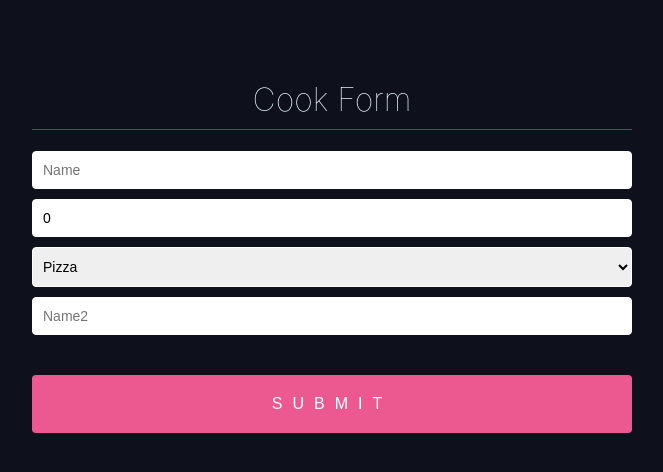
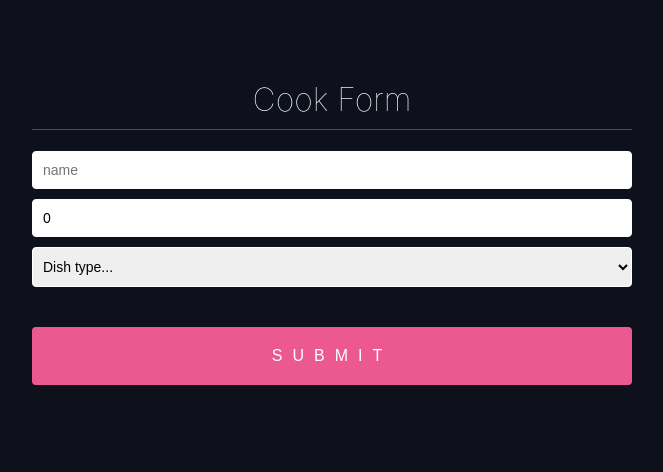
Before and after one commit to Jamisu/cookform, a React (Create React App) app: page / in a window 1280 px wide. Shown: the top 472 px of the page, without its empty margins (308-971 px from the left). Built offline with nearby package versions, Linux system fonts and the light colour scheme.

Commit message:
further improvements

```diff
--- a/src/App.tsx
+++ b/src/App.tsx
@@ -5,21 +5,48 @@ import "./styles.css";
 
 export default function App() {
   const { register, handleSubmit, unregister, formState: { errors } } = useForm();
-  const [dish, updateDish] = useState<string>('Pizza');
+  const [dish, updateDish] = useState<string>('');
   const errorMsg = {
     req: 'this field is required',
     num: 'should be grater than zero'
   }
+  /* TYPES:
+error msg
+data - onSubmit
+
+  */
   const onSubmit = handleSubmit((data) => {
     console.log('SUBMIT', data)
   });
 
   function returnOptions() {
-    if(dish === 'Pizza') {
-      return (<input type="text" placeholder="Name2" {...register("Dish.Name1", {})} />)
+    const misc = []
+    let head = <h2>
+                  {dish} Specs
+                </h2>
+
+    if(dish === 'Sandwich') {
+      misc.push(head)
+      misc.push(<div>
+        <input type="text" placeholder="slices_of_bread" {...register("Dish.slices_of_bread", {})} />
+      </div>)
+
+    } else if (dish === 'Pizza') {
+      misc.push(head)
+      misc.push(<div>
+          <input type="text" placeholder="no_of_slices" {...register("Dish.no_of_slices", {})} />
+          <input type="text" placeholder="diameter" {...register("Dish.diameter", {})} />
+        </div>)
+
+    } else if (dish === 'Soup'){
+      misc.push(head)
+      misc.push(<div>
+          <input type="text" placeholder="spiciness_scale" {...register("Dish.spiciness_scale", {})} />
+        </div>)
     } else {
-      return (<input type="text" placeholder="Name3" {...register("Dish.Name2", {})} />)
+      return (null)
     }
+    return misc
   }
 
   function onDishTypeChange(targetValue:string) {
@@ -27,15 +54,13 @@ export default function App() {
     updateDish(targetValue);
   }
 
-  console.log("errors", errors);
-
   return (
     <form onSubmit={onSubmit}>
       <h1>
         Cook Form
       </h1>
-      <input type="text" placeholder="Name" {...register("Name", {required: errorMsg.req})} />
-      {errors.Name && <div className="error">{errors.Name.message}</div>}
+      <input type="text" placeholder="name" {...register("name", {required: errorMsg.req})} />
+      {errors.name && <div className="error">{errors.name.message}</div>}
 
       <input type="number" defaultValue="0" placeholder="preparation_time" {...register("preparation_time",
         { min: {
@@ -46,7 +71,8 @@ export default function App() {
       })} />
       {errors.preparation_time && <div className="error">{errors.preparation_time.message}</div>}
 
-      <select placeholder="Enter your name" {...register("type", {required: errorMsg.req, onChange: (e) => onDishTypeChange(e.target.value)})}>
+      <select placeholder="Dish" {...register("type", {required: errorMsg.req, onChange: (e) => onDishTypeChange(e.target.value)})}>
+        <option selected disabled hidden>Dish type...</option>
         <option value="Pizza">Pizza</option>
         <option value="Soup">Soup</option>
         <option value="Sandwich">Sandwich</option>
--- a/src/styles.css
+++ b/src/styles.css
@@ -13,6 +13,15 @@ body {
 
   h1 {
     margin-top: 80px;
+    font-weight: 100;
+    color: azure;
+    text-align: center;
+    padding-bottom: 10px;
+    border-bottom: 1px solid #bf1650;
+  }
+
+  h2 {
+    margin-top: 10px;
     font-weight: 100;
     color: azure;
     text-align: center;
```
